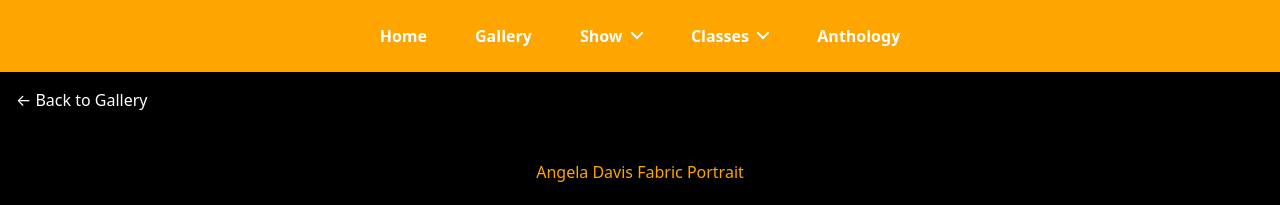
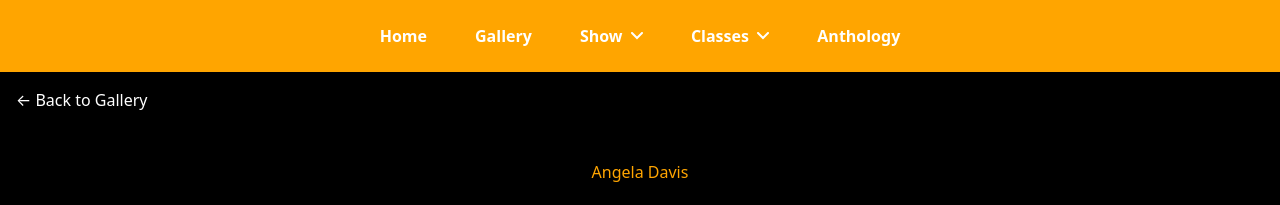
Before and after one commit to gitjim97/talkingtextiles.gallery, an Astro site: page /artist_pages/Angela_Davis in a window 1280 px wide. Shown: the top 205 px of the page. Built offline with nearby package versions, Linux system fonts and the light colour scheme; Astro itself is replaced by a stand-in of ours.

Commit message:
style: simplify title to just 'Angela Davis' removing 'Fabric Portrait'

```diff
--- a/src/pages/artist_pages/Angela_Davis.astro
+++ b/src/pages/artist_pages/Angela_Davis.astro
@@ -8,7 +8,7 @@
     <main class="artist-page-bg" style="max-width: 800px; margin: 2rem auto;">
 
     <!-- Artwork Title -->
-    <h1 style="color: #ffa500; text-align: center; margin-bottom: 1.5rem;">Angela Davis Fabric Portrait</h1>
+    <h1 style="color: #ffa500; text-align: center; margin-bottom: 1.5rem;">Angela Davis</h1>
 
     <picture>
       <source srcset="/images/Angela_Davis.webp" type="image/webp" />
```
